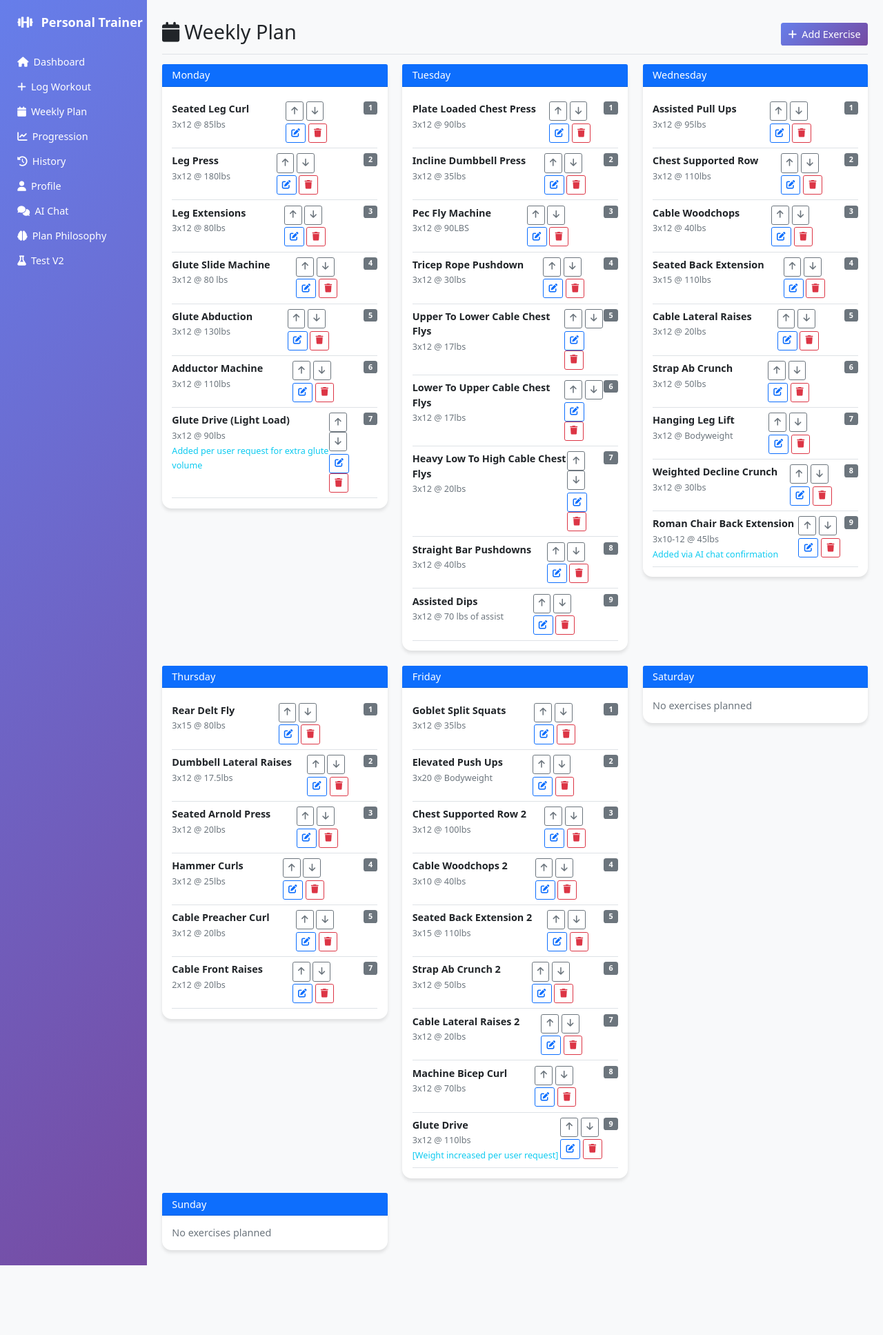
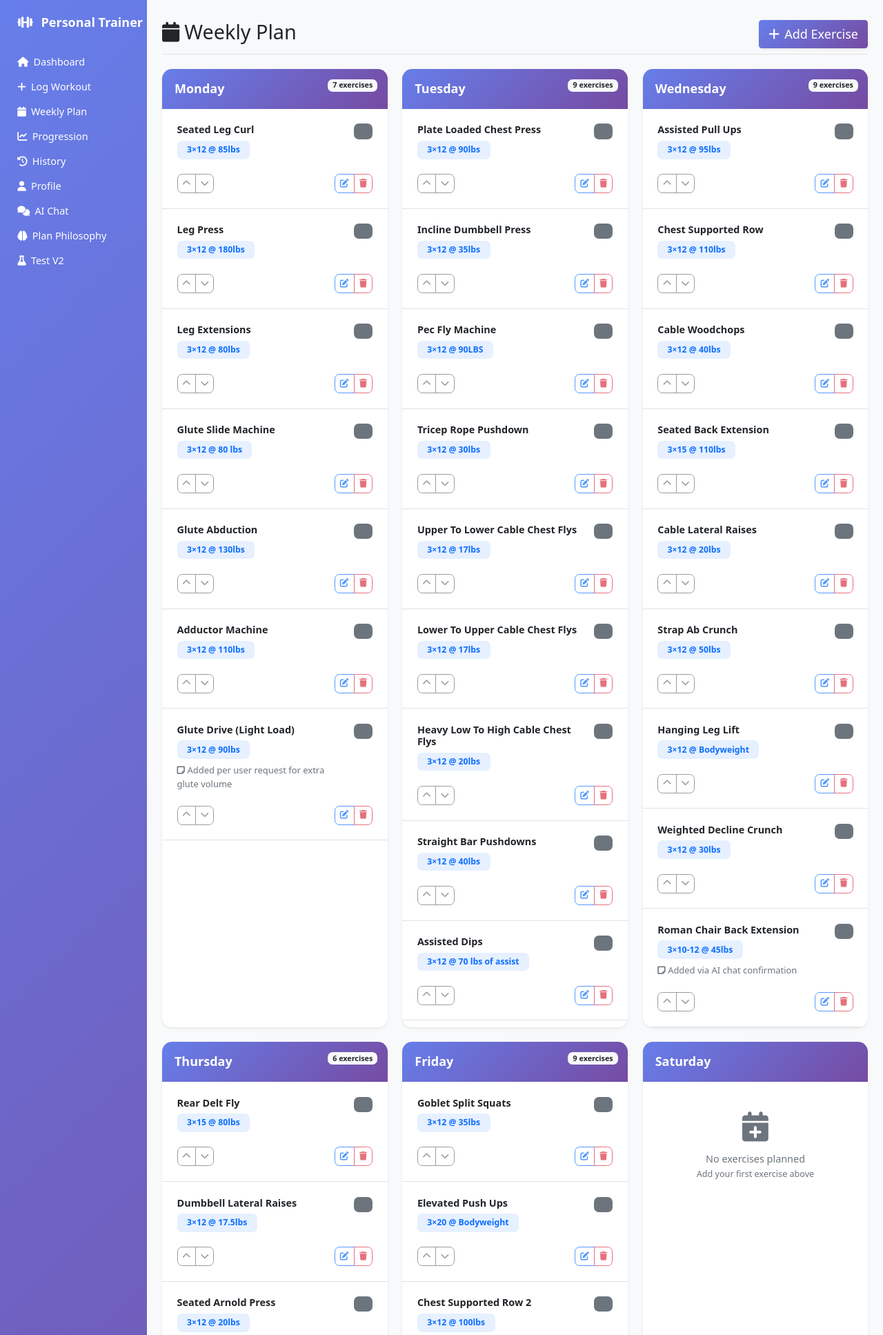
Before and after one commit to RyanDutko/Workout-Trainer, a Flask app: page /weekly_plan in a window 1280 px wide. Shown: the top 1935 px of the page at 69% size. Before the commit the page ends 1834 px from the top, so only its background shows below. Run offline with Flask 3, Linux system fonts and the light colour scheme; data comes from the database, SQL or seed files in the repository.

Commit message:
Assistant checkpoint: Redesigned weekly plan page with modern, sleek layout
Assistant generated file changes:
- templates/weekly_plan.html: Complete redesign of weekly plan page with modern, sleek layout

---

User prompt:

the weekly plan page looks ugly, can you make it more sleek? i dont even know exactly how i want it but the buttons for edit, delete, and moving up and down are sloppily placed, so at least clean those up, but also just give it a makeover to look better

Replit-Commit-Author: Assistant
Replit-Commit-Session-Id: 108c9ef7-7c5b-46ce-8e06-5764a7e0aa22

```diff
--- a/templates/weekly_plan.html
+++ b/templates/weekly_plan.html
@@ -1,57 +1,85 @@
+
 {% extends "base.html" %}
 
 {% block title %}Weekly Plan - Personal Trainer{% endblock %}
 
 {% block content %}
-<div class="d-flex justify-content-between flex-wrap flex-md-nowrap align-items-center pt-3 pb-2 mb-3 border-bottom">
+<div class="d-flex justify-content-between flex-wrap flex-md-nowrap align-items-center pt-3 pb-2 mb-4 border-bottom">
     <h1 class="h2"><i class="fas fa-calendar me-2"></i>Weekly Plan</h1>
-    <button class="btn btn-primary" data-bs-toggle="modal" data-bs-target="#addExerciseModal">
+    <button class="btn btn-primary btn-lg shadow-sm" data-bs-toggle="modal" data-bs-target="#addExerciseModal">
         <i class="fas fa-plus me-2"></i>Add Exercise
     </button>
 </div>
 
-<div class="row">
+<div class="row g-4">
     {% set days = ['monday', 'tuesday', 'wednesday', 'thursday', 'friday', 'saturday', 'sunday'] %}
     {% for day in days %}
-        <div class="col-md-6 col-lg-4 mb-4">
-            <div class="card">
-                <div class="card-header bg-primary text-white">
-                    <h6 class="mb-0">{{ day.title() }}</h6>
+        <div class="col-md-6 col-xl-4">
+            <div class="card h-100 shadow-sm border-0" style="border-radius: 16px; overflow: hidden;">
+                <div class="card-header text-white position-relative" style="background: linear-gradient(135deg, #667eea 0%, #764ba2 100%); border: none; padding: 1.25rem;">
+                    <h5 class="mb-0 fw-bold">{{ day.title() }}</h5>
+                    {% if day in plan_by_day %}
+                        <span class="badge bg-light text-dark position-absolute top-0 end-0 m-3">
+                            {{ plan_by_day[day]|length }} exercises
+                        </span>
+                    {% endif %}
                 </div>
-                <div class="card-body">
+                <div class="card-body p-0">
                     {% if day in plan_by_day %}
                         {% for exercise in plan_by_day[day] %}
-                            <div class="border-bottom py-2">
-                                <div class="d-flex justify-content-between align-items-start">
-                                    <div>
-                                        <strong>
+                            <div class="exercise-item border-bottom p-4 position-relative" style="transition: all 0.2s ease;">
+                                <div class="d-flex justify-content-between align-items-start mb-3">
+                                    <div class="flex-grow-1 me-3">
+                                        <h6 class="fw-bold mb-2 text-dark">
                                             {{ exercise.exercise.title() }}
                                             {% if exercise.newly_added %}
-                                                <span class="badge bg-success ms-1">New!</span>
+                                                <span class="badge bg-success ms-2" style="font-size: 0.65rem;">New!</span>
                                             {% endif %}
-                                        </strong><br>
-                                        <small class="text-muted">{{ exercise.sets }}x{{ exercise.reps }} @ {{ exercise.weight }}</small>
+                                        </h6>
+                                        <div class="mb-2">
+                                            <span class="badge bg-primary bg-opacity-10 text-primary px-3 py-2" style="font-size: 0.85rem;">
+                                                {{ exercise.sets }}×{{ exercise.reps }} @ {{ exercise.weight }}
+                                            </span>
+                                        </div>
                                         {% if exercise.notes %}
-                                            <br><small class="text-info">{{ exercise.notes }}</small>
+                                            <p class="text-muted mb-2" style="font-size: 0.9rem;">
+                                                <i class="fas fa-sticky-note me-1"></i>{{ exercise.notes }}
+                                            </p>
                                         {% endif %}
                                         {% if exercise.progression_notes %}
-                                            <br><small class="text-warning"><i class="fas fa-chart-line me-1"></i>{{ exercise.progression_notes }}</small>
+                                            <p class="text-warning mb-2" style="font-size: 0.9rem;">
+                                                <i class="fas fa-chart-line me-1"></i>{{ exercise.progression_notes }}
+                                            </p>
                                         {% endif %}
                                         {% if 'burnout' in exercise.exercise.lower() or 'rounds' in exercise.exercise.lower() %}
-                                            <br><small class="badge bg-warning text-dark">Complex Exercise</small>
+                                            <span class="badge bg-warning text-dark" style="font-size: 0.7rem;">Complex Exercise</span>
                                         {% endif %}
                                     </div>
-                                    <div class="d-flex flex-column gap-1">
-                                        <div>
-                                            <button class="btn btn-sm btn-outline-secondary" onclick="moveExercise('{{ day }}', '{{ exercise.exercise }}', 'up')">
-                                                <i class="fas fa-arrow-up"></i>
+                                    <span class="badge bg-secondary bg-opacity-20 text-secondary fw-bold" style="font-size: 0.9rem; min-width: 30px;">
+                                        {{ exercise.order }}
+                                    </span>
+                                </div>
+
+                                <!-- Action Buttons - Now sleek and organized -->
+                                <div class="exercise-actions">
+                                    <div class="btn-toolbar justify-content-between" role="toolbar">
+                                        <!-- Move buttons -->
+                                        <div class="btn-group btn-group-sm" role="group">
+                                            <button class="btn btn-outline-secondary btn-sm"
+                                                    onclick="moveExercise('{{ day }}', '{{ exercise.exercise }}', 'up')"
+                                                    style="border-radius: 8px 0 0 8px;">
+                                                <i class="fas fa-chevron-up"></i>
                                             </button>
-                                            <button class="btn btn-sm btn-outline-secondary" onclick="moveExercise('{{ day }}', '{{ exercise.exercise }}', 'down')">
-                                                <i class="fas fa-arrow-down"></i>
+                                            <button class="btn btn-outline-secondary btn-sm"
+                                                    onclick="moveExercise('{{ day }}', '{{ exercise.exercise }}', 'down')"
+                                                    style="border-radius: 0 8px 8px 0;">
+                                                <i class="fas fa-chevron-down"></i>
                                             </button>
                                         </div>
-                                        <div>
-                                            <button class="btn btn-sm btn-outline-primary edit-btn"
+
+                                        <!-- Edit/Delete buttons -->
+                                        <div class="btn-group btn-group-sm" role="group">
+                                            <button class="btn btn-outline-primary btn-sm edit-btn"
                                                     data-id="{{ exercise.id }}"
                                                     data-day="{{ day }}"
                                                     data-exercise="{{ exercise.exercise }}"
@@ -59,20 +87,26 @@
                                                     data-reps="{{ exercise.reps }}"
                                                     data-weight="{{ exercise.weight }}"
                                                     data-notes="{{ exercise.notes }}"
-                                                    data-progression-notes="{{ exercise.progression_notes or '' }}">
+                                                    data-progression-notes="{{ exercise.progression_notes or '' }}"
+                                                    style="border-radius: 8px 0 0 8px;">
                                                 <i class="fas fa-edit"></i>
                                             </button>
-                                            <button class="btn btn-sm btn-outline-danger" onclick="deleteExercise('{{ day }}', '{{ exercise.exercise }}')">
+                                            <button class="btn btn-outline-danger btn-sm"
+                                                    onclick="deleteExercise('{{ day }}', '{{ exercise.exercise }}')"
+                                                    style="border-radius: 0 8px 8px 0;">
                                                 <i class="fas fa-trash"></i>
                                             </button>
                                         </div>
                                     </div>
-                                    <span class="badge bg-secondary">{{ exercise.order }}</span>
                                 </div>
                             </div>
                         {% endfor %}
                     {% else %}
+                        <div class="text-center py-5">
+                            <i class="fas fa-calendar-plus fa-3x text-muted mb-3"></i>
                             <p class="text-muted mb-0">No exercises planned</p>
+                            <small class="text-muted">Add your first exercise above</small>
+                        </div>
                     {% endif %}
                 </div>
             </div>
@@ -82,17 +116,18 @@
 
 <!-- Add Exercise Modal -->
 <div class="modal fade" id="addExerciseModal" tabindex="-1">
-    <div class="modal-dialog">
-        <div class="modal-content">
-            <div class="modal-header">
-                <h5 class="modal-title">Add Exercise to Weekly Plan</h5>
-                <button type="button" class="btn-close" data-bs-dismiss="modal"></button>
+    <div class="modal-dialog modal-lg">
+        <div class="modal-content border-0 shadow-lg" style="border-radius: 16px;">
+            <div class="modal-header text-white" style="background: linear-gradient(135deg, #667eea 0%, #764ba2 100%); border-radius: 16px 16px 0 0;">
+                <h5 class="modal-title fw-bold">Add Exercise to Weekly Plan</h5>
+                <button type="button" class="btn-close btn-close-white" data-bs-dismiss="modal"></button>
             </div>
             <form method="POST" action="{{ url_for('add_to_plan') }}">
-                <div class="modal-body">
-                    <div class="mb-3">
-                        <label for="day" class="form-label">Day</label>
-                        <select class="form-select" id="day" name="day" required>
+                <div class="modal-body p-4">
+                    <div class="row g-3">
+                        <div class="col-md-6">
+                            <label for="day" class="form-label fw-semibold">Day</label>
+                            <select class="form-select form-select-lg" id="day" name="day" required style="border-radius: 12px;">
                                 <option value="">Select day...</option>
                                 <option value="monday">Monday</option>
                                 <option value="tuesday">Tuesday</option>
@@ -104,32 +139,32 @@
                             </select>
                         </div>
 
-                    <div class="mb-3">
-                        <label for="exercise" class="form-label">Exercise Name</label>
-                        <input type="text" class="form-control" id="exercise" name="exercise"
-                               placeholder="e.g., bench press, squats" required>
+                        <div class="col-md-6">
+                            <label for="exercise" class="form-label fw-semibold">Exercise Name</label>
+                            <input type="text" class="form-control form-control-lg" id="exercise" name="exercise"
+                                   placeholder="e.g., bench press, squats" required style="border-radius: 12px;">
                         </div>
 
-                    <div class="row">
                         <div class="col-md-4">
-                            <label for="sets" class="form-label">Sets</label>
-                            <input type="number" class="form-control" id="sets" name="sets" min="1" max="10" required>
+                            <label for="sets" class="form-label fw-semibold">Sets</label>
+                            <input type="number" class="form-control form-control-lg" id="sets" name="sets"
+                                   min="1" max="10" required style="border-radius: 12px;">
                         </div>
                         <div class="col-md-4">
-                            <label for="reps" class="form-label">Reps</label>
-                            <input type="text" class="form-control" id="reps" name="reps"
-                                   placeholder="8-12 or 10" required>
+                            <label for="reps" class="form-label fw-semibold">Reps</label>
+                            <input type="text" class="form-control form-control-lg" id="reps" name="reps"
+                                   placeholder="8-12 or 10" required style="border-radius: 12px;">
                         </div>
                         <div class="col-md-4">
-                            <label for="weight" class="form-label">Weight</label>
-                            <input type="text" class="form-control" id="weight" name="weight"
-                                   placeholder="200lbs" required>
+                            <label for="weight" class="form-label fw-semibold">Weight</label>
+                            <input type="text" class="form-control form-control-lg" id="weight" name="weight"
+                                   placeholder="200lbs" required style="border-radius: 12px;">
                         </div>
                     </div>
                 </div>
-                <div class="modal-footer">
-                    <button type="button" class="btn btn-secondary" data-bs-dismiss="modal">Cancel</button>
-                    <button type="submit" class="btn btn-primary">Add Exercise</button>
+                <div class="modal-footer border-0 p-4">
+                    <button type="button" class="btn btn-secondary btn-lg px-4" data-bs-dismiss="modal" style="border-radius: 12px;">Cancel</button>
+                    <button type="submit" class="btn btn-primary btn-lg px-4" style="border-radius: 12px;">Add Exercise</button>
                 </div>
             </form>
         </div>
@@ -138,54 +173,55 @@
 
 <!-- Edit Exercise Modal -->
 <div class="modal fade" id="editExerciseModal" tabindex="-1">
-    <div class="modal-dialog">
-        <div class="modal-content">
-            <div class="modal-header">
-                <h5 class="modal-title">Edit Exercise</h5>
-                <button type="button" class="btn-close" data-bs-dismiss="modal"></button>
+    <div class="modal-dialog modal-lg">
+        <div class="modal-content border-0 shadow-lg" style="border-radius: 16px;">
+            <div class="modal-header text-white" style="background: linear-gradient(135deg, #667eea 0%, #764ba2 100%); border-radius: 16px 16px 0 0;">
+                <h5 class="modal-title fw-bold">Edit Exercise</h5>
+                <button type="button" class="btn-close btn-close-white" data-bs-dismiss="modal"></button>
             </div>
             <form id="editExerciseForm">
-                <div class="modal-body">
+                <div class="modal-body p-4">
                     <input type="hidden" id="editId" name="id">
                     <input type="hidden" id="editDay" name="day">
 
-                    <div class="mb-3">
-                        <label for="editExerciseName" class="form-label">Exercise Name</label>
-                        <input type="text" class="form-control" id="editExerciseName" name="exercise_name" required>
+                    <div class="row g-3">
+                        <div class="col-12">
+                            <label for="editExerciseName" class="form-label fw-semibold">Exercise Name</label>
+                            <input type="text" class="form-control form-control-lg" id="editExerciseName" name="exercise_name" required style="border-radius: 12px;">
                         </div>
 
-                    <div class="row">
                         <div class="col-md-4">
-                            <label for="editSets" class="form-label">Sets</label>
-                            <input type="number" class="form-control" id="editSets" name="sets" min="1" max="10" required>
+                            <label for="editSets" class="form-label fw-semibold">Sets</label>
+                            <input type="number" class="form-control form-control-lg" id="editSets" name="sets"
+                                   min="1" max="10" required style="border-radius: 12px;">
                         </div>
                         <div class="col-md-4">
-                            <label for="editReps" class="form-label">Reps</label>
-                            <input type="text" class="form-control" id="editReps" name="reps"
-                                   placeholder="8-12 or 10" required>
+                            <label for="editReps" class="form-label fw-semibold">Reps</label>
+                            <input type="text" class="form-control form-control-lg" id="editReps" name="reps"
+                                   placeholder="8-12 or 10" required style="border-radius: 12px;">
                         </div>
                         <div class="col-md-4">
-                            <label for="editWeight" class="form-label">Weight</label>
-                            <input type="text" class="form-control" id="editWeight" name="weight"
-                                   placeholder="200lbs" required>
+                            <label for="editWeight" class="form-label fw-semibold">Weight</label>
+                            <input type="text" class="form-control form-control-lg" id="editWeight" name="weight"
+                                   placeholder="200lbs" required style="border-radius: 12px;">
+                        </div>
+
+                        <div class="col-12">
+                            <label for="editNotes" class="form-label fw-semibold">Notes (optional)</label>
+                            <textarea class="form-control" id="editNotes" name="notes" rows="2"
+                                      placeholder="Any additional notes..." style="border-radius: 12px;"></textarea>
+                        </div>
+
+                        <div class="col-12">
+                            <label for="editProgressionNotes" class="form-label fw-semibold">Progression Notes (optional)</label>
+                            <textarea class="form-control" id="editProgressionNotes" name="progression_notes" rows="2"
+                                      placeholder="e.g., Increase weight by 5lbs next week" style="border-radius: 12px;"></textarea>
                         </div>
                     </div>
-
-                    <div class="mb-3">
-                        <label for="editNotes" class="form-label">Notes (optional)</label>
-                        <textarea class="form-control" id="editNotes" name="notes" rows="2"
-                                  placeholder="Any additional notes..."></textarea>
                 </div>
-
-                    <div class="mb-3">
-                        <label for="editProgressionNotes" class="form-label">Progression Notes (optional)</label>
-                        <textarea class="form-control" id="editProgressionNotes" name="progression_notes" rows="2"
-                                  placeholder="e.g., Increase weight by 5lbs next week"></textarea>
-                    </div>
-                </div>
-                <div class="modal-footer">
-                    <button type="button" class="btn btn-secondary" data-bs-dismiss="modal">Cancel</button>
-                    <button type="submit" class="btn btn-primary">Save Changes</button>
+                <div class="modal-footer border-0 p-4">
+                    <button type="button" class="btn btn-secondary btn-lg px-4" data-bs-dismiss="modal" style="border-radius: 12px;">Cancel</button>
+                    <button type="submit" class="btn btn-primary btn-lg px-4" style="border-radius: 12px;">Save Changes</button>
                 </div>
             </form>
         </div>
@@ -194,6 +230,51 @@
 {% endblock %}
 
 {% block scripts %}
+<style>
+.exercise-item:hover {
+    background-color: #f8f9fa !important;
+    transform: translateY(-1px);
+    box-shadow: 0 4px 8px rgba(0,0,0,0.1);
+}
+
+.exercise-actions {
+    opacity: 0.7;
+    transition: opacity 0.2s ease;
+}
+
+.exercise-item:hover .exercise-actions {
+    opacity: 1;
+}
+
+.btn-group .btn {
+    border-width: 1px;
+    transition: all 0.2s ease;
+}
+
+.btn-group .btn:hover {
+    transform: translateY(-1px);
+    box-shadow: 0 2px 4px rgba(0,0,0,0.2);
+}
+
+.card {
+    transition: transform 0.2s ease, box-shadow 0.2s ease;
+}
+
+.card:hover {
+    transform: translateY(-2px);
+    box-shadow: 0 8px 25px rgba(0,0,0,0.1) !important;
+}
+
+.badge {
+    border-radius: 8px;
+}
+
+.form-control:focus, .form-select:focus {
+    border-color: #667eea;
+    box-shadow: 0 0 0 0.2rem rgba(102, 126, 234, 0.25);
+}
+</style>
+
 <script>
 function moveExercise(day, exercise, direction) {
     fetch('/reorder_exercise', {
@@ -210,7 +291,7 @@ function moveExercise(day, exercise, direction) {
     .then(response => response.json())
     .then(data => {
         if (data.success) {
-            location.reload(); // Refresh to show new order
+            location.reload();
         } else {
             alert('Error reordering exercise: ' + data.error);
         }
@@ -221,9 +302,7 @@ function moveExercise(day, exercise, direction) {
     });
 }
 
-// Add event listeners for edit buttons
 document.addEventListener('DOMContentLoaded', function() {
-    // Check if edit buttons exist before adding listeners
     const editButtons = document.querySelectorAll('.edit-btn');
     if (editButtons && editButtons.length > 0) {
         editButtons.forEach(button => {
@@ -237,7 +316,6 @@ document.addEventListener('DOMContentLoaded', function() {
                 const notes = this.getAttribute('data-notes') || '';
                 const progressionNotes = this.getAttribute('data-progression-notes') || '';
 
-                // Check if all required form elements exist
                 const editId = document.getElementById('editId');
                 const editDay = document.getElementById('editDay');
                 const editExerciseName = document.getElementById('editExerciseName');
@@ -293,7 +371,6 @@ function deleteExercise(day, exercise) {
     }
 }
 
-// Form submission handler with proper error checking
 document.addEventListener('DOMContentLoaded', function() {
     const editForm = document.getElementById('editExerciseForm');
     if (editForm && editForm.addEventListener) {
@@ -302,14 +379,6 @@ document.addEventListener('DOMContentLoaded', function() {
 
             const formData = new FormData(this);
             const weightValue = formData.get('weight');
-
-            // Debug logging
-            console.log('Form data:', {
-                id: formData.get('id'),
-                weight: weightValue,
-                sets: formData.get('sets'),
-                reps: formData.get('reps')
-            });
 
             if (!weightValue || weightValue.trim() === '') {
                 alert('Weight field cannot be empty');
```
Lines whose indentation alone changed are shown as unchanged.
